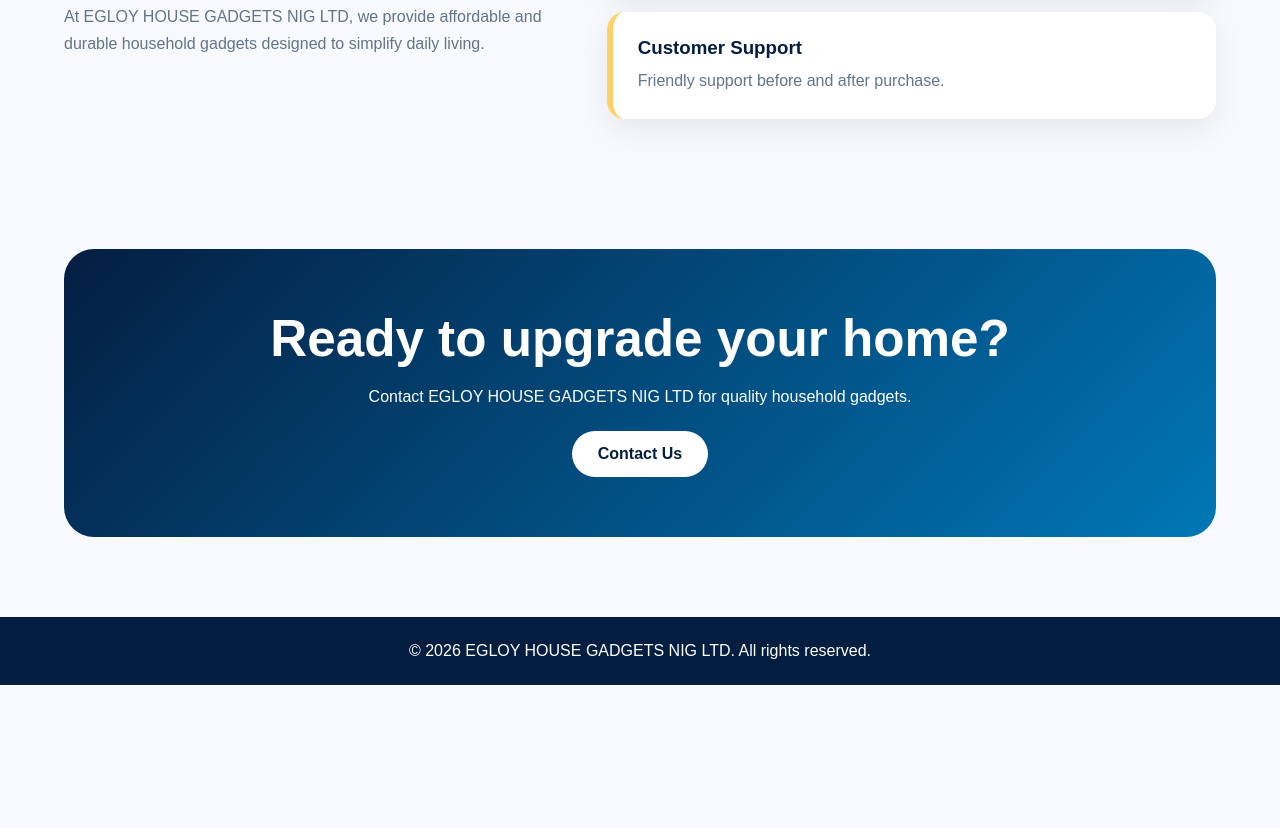
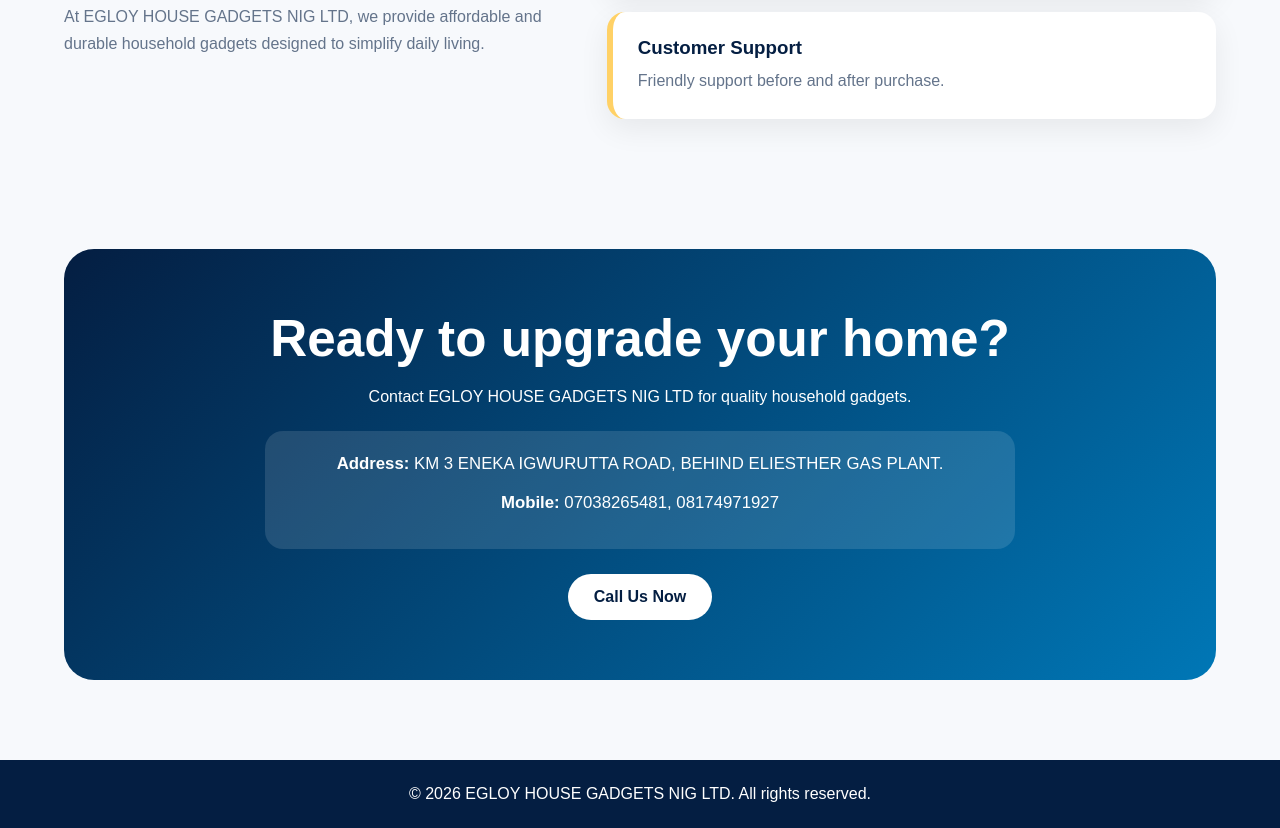
Before and after one commit to eghareabuwa-arch/egloy-house-gadgets, a plain HTML site: page index.html in a window 1280 px wide. Shown: the part 2103-2931 px from the top of the page. Before the commit the page ends 2788 px from the top, so only its background shows below. Drawn offline with Linux system fonts and the light colour scheme.

Commit message:
Update contact details

```diff
--- a/index.html
+++ b/index.html
@@ -119,10 +119,16 @@
     </section>
 
     <section id="contact" class="contact-section">
-      <h2>Ready to upgrade your home?</h2>
-      <p>Contact EGLOY HOUSE GADGETS NIG LTD for quality household gadgets.</p>
-      <a class="btn secondary" href="mailto:info@egloygadgets.com">Contact Us</a>
-    </section>
+  <h2>Ready to upgrade your home?</h2>
+  <p>Contact EGLOY HOUSE GADGETS NIG LTD for quality household gadgets.</p>
+
+  <div class="contact-details">
+    <p><strong>Address:</strong> KM 3 ENEKA IGWURUTTA ROAD, BEHIND ELIESTHER GAS PLANT.</p>
+    <p><strong>Mobile:</strong> 07038265481, 08174971927</p>
+  </div>
+
+  <a class="btn secondary" href="tel:07038265481">Call Us Now</a>
+</section>
   </main>
 
   <footer>
--- a/styles.css
+++ b/styles.css
@@ -259,7 +259,19 @@ button:hover {
 .contact-section p {
   margin-bottom: 25px;
 }
+.contact-details {
+  background: rgba(255, 255, 255, 0.12);
+  padding: 20px;
+  border-radius: 18px;
+  margin: 25px auto;
+  max-width: 750px;
+}
 
+.contact-details p {
+  margin-bottom: 12px;
+  font-size: 1.05rem;
+  line-height: 1.6;
+}
 .secondary {
   background: white;
   color: #041e42;
```
